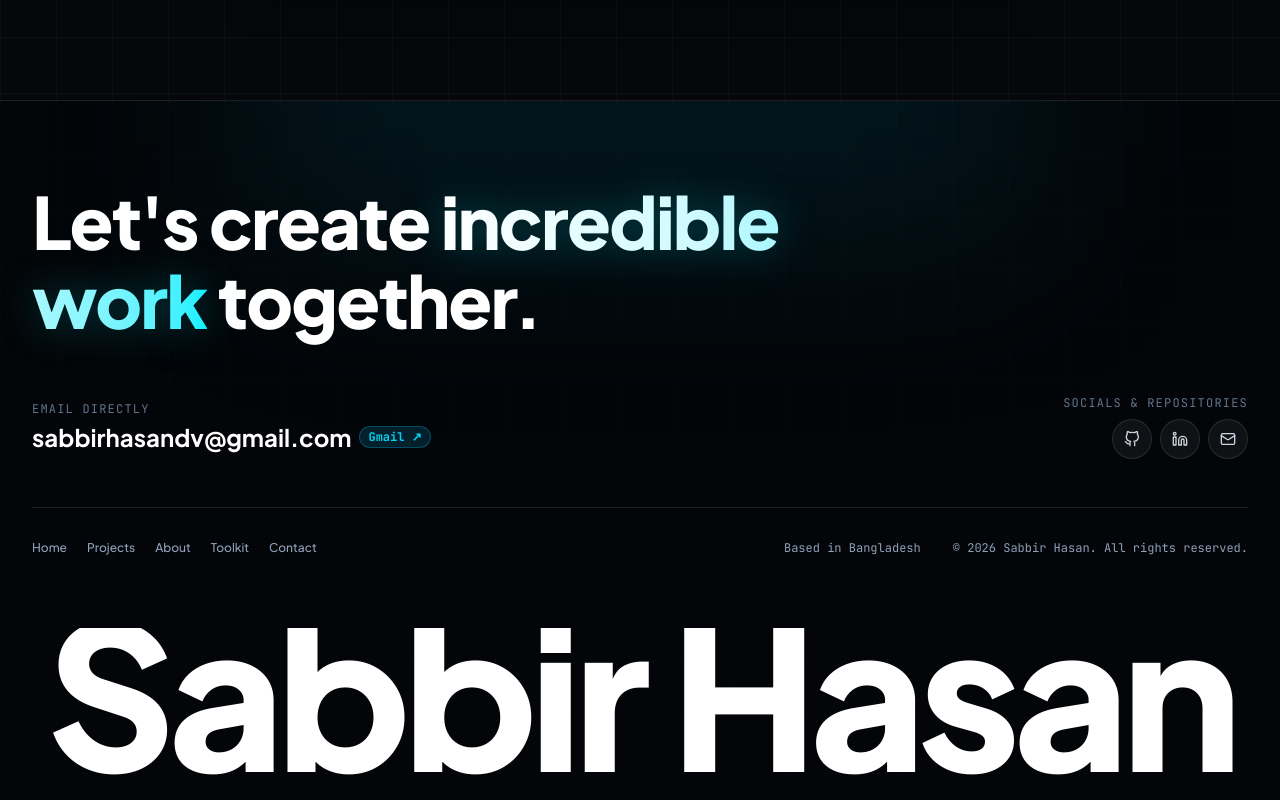
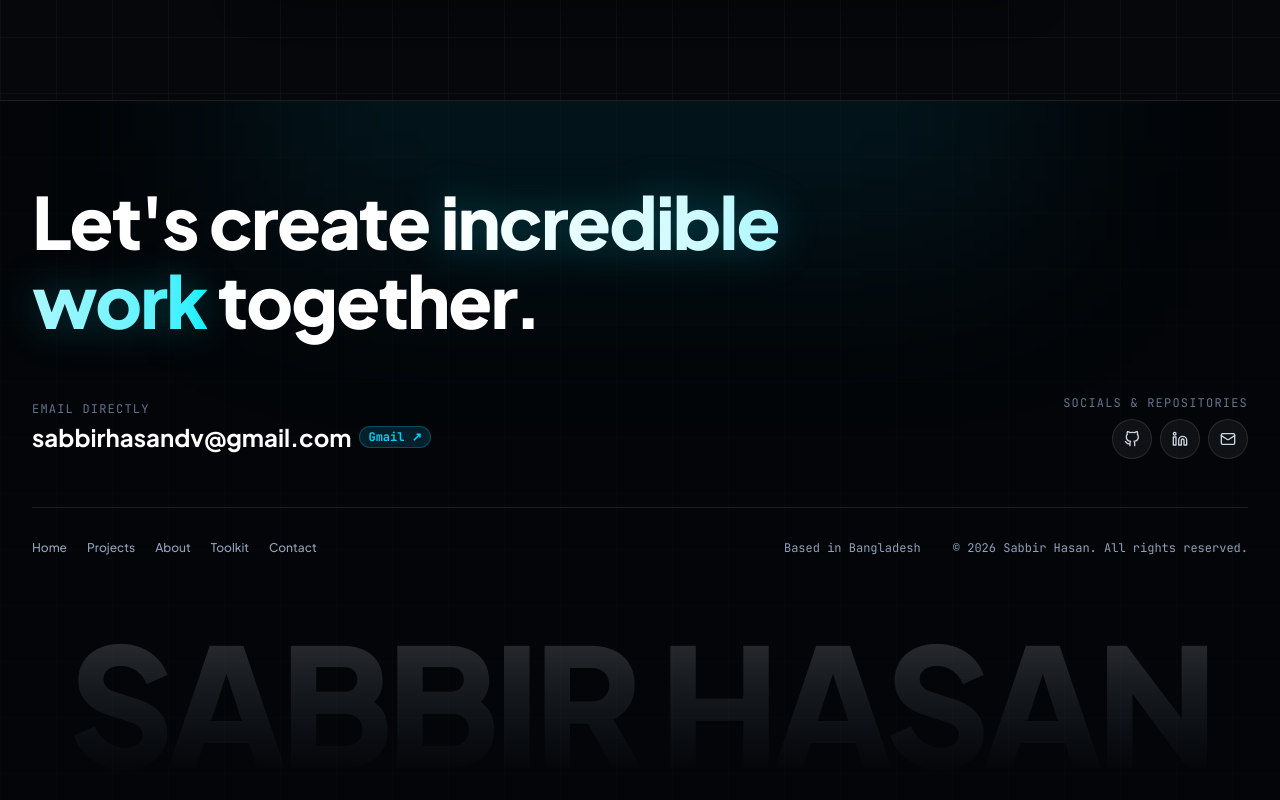
Before and after one commit to sabbirdv/portfolio, a Next.js app: page / in a window 1280 px wide. Shown: the part 5115-5915 px from the top of the page. Built offline with nearby package versions, Linux system fonts and the light colour scheme.

Commit message:
style: restore original footer watermark gradient, opacity overlay, and styling while keeping full-width size and position

```diff
--- a/src/components/Footer.tsx
+++ b/src/components/Footer.tsx
@@ -98,28 +98,34 @@ export default function Footer() {
         </div>
       </div>
 
-      {/* FULL-WIDTH MASSIVE BRAND TYPOGRAPHY (Edge-to-Edge across entire screen) */}
-      <div className="w-full overflow-hidden select-none pt-6 sm:pt-10 pb-0 leading-none">
+      {/* FULL-WIDTH MASSIVE BRAND WATERMARK TYPOGRAPHY (Edge-to-Edge with original gradient & overlay) */}
+      <div className="w-full select-none overflow-hidden flex justify-center opacity-25 hover:opacity-40 transition-opacity duration-500 pt-6 sm:pt-10 pb-0 leading-none">
         <svg
           viewBox="0 0 1600 215"
           className="w-full h-auto block select-none pointer-events-none"
           preserveAspectRatio="xMidYMid meet"
           aria-hidden="true"
         >
+          <defs>
+            <linearGradient id="footerWatermarkGradient" x1="0" y1="0" x2="0" y2="1">
+              <stop offset="0%" stopColor="#FFFFFF" stopOpacity="0.85" />
+              <stop offset="65%" stopColor="#94A3B8" stopOpacity="0.25" />
+              <stop offset="100%" stopColor="#030508" stopOpacity="0" />
+            </linearGradient>
+          </defs>
           <text
             x="800"
-            y="180"
+            y="175"
             textAnchor="middle"
-            fill="#FFFFFF"
-            className="text-white fill-white select-none"
+            fill="url(#footerWatermarkGradient)"
             style={{
-              fontSize: "250px",
+              fontSize: "205px",
               fontWeight: 900,
               letterSpacing: "-0.04em",
               fontFamily: "var(--font-sans), sans-serif"
             }}
           >
-            Sabbir Hasan
+            {portfolioData.name.toUpperCase()}
           </text>
         </svg>
       </div>
```
